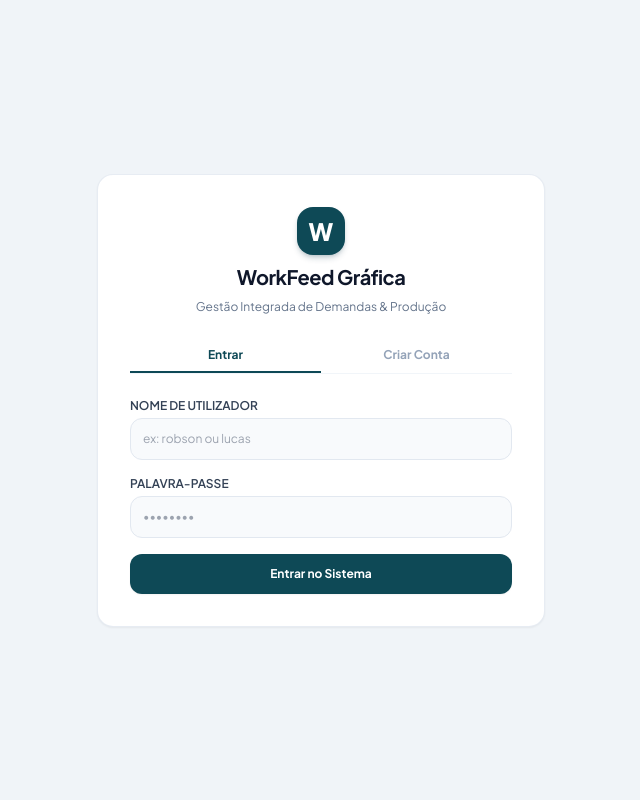
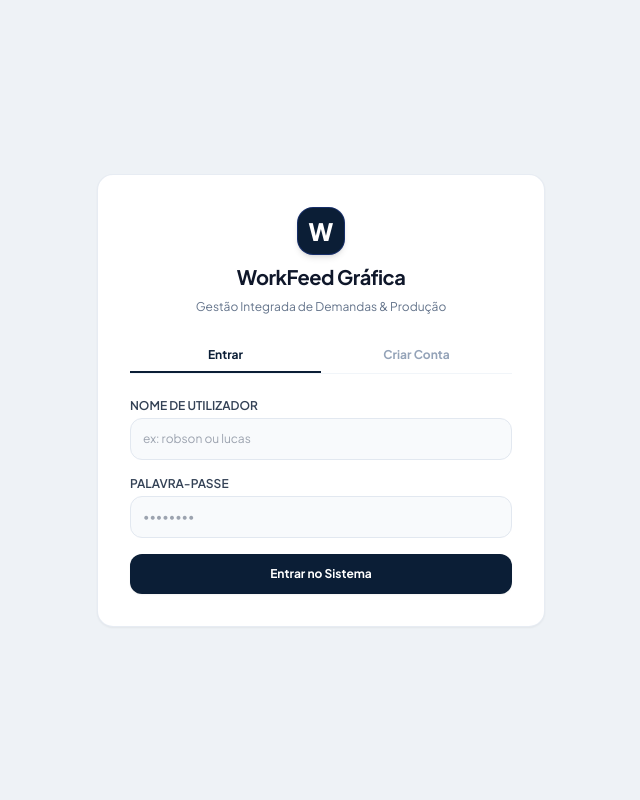
Before and after one commit to RRamos-rrs/workfeed-grafica, a FastAPI app: page /login in a window 1280 px wide. Shown: the whole page, without its empty margins (319-959 px from the left). Run offline with FastAPI, Linux system fonts and the light colour scheme; some libraries are stand-ins or nearby versions.

Commit message:
Update login.html

```diff
--- a/templates/login.html
+++ b/templates/login.html
@@ -10,12 +10,12 @@
   <link href="https://fonts.googleapis.com/css2?family=Plus+Jakarta+Sans:wght@400;500;600;700;800&display=swap" rel="stylesheet">
   <style> body { font-family: 'Plus Jakarta Sans', sans-serif; } </style>
 </head>
-<body class="bg-[#f0f4f8] min-h-screen flex items-center justify-center p-4 antialiased">
+<body class="bg-[#eef2f6] min-h-screen flex items-center justify-center p-4 antialiased">
 
   <div class="max-w-md w-full bg-white rounded-2xl border border-slate-200/80 shadow-sm p-8 space-y-6">
     <div class="text-center space-y-2">
-      <!-- ÍCONE W EM AZUL PETRÓLEO -->
-      <div class="w-12 h-12 bg-[#0e4956] rounded-2xl flex items-center justify-center text-white font-black text-2xl mx-auto shadow-md shadow-cyan-950/20">
+      <!-- ÍCONE W EM AZUL ESCURO CORPORATIVO -->
+      <div class="w-12 h-12 bg-[#0b1e36] border border-blue-900/60 rounded-2xl flex items-center justify-center text-white font-black text-2xl mx-auto shadow-md">
         W
       </div>
       <h1 class="text-xl font-bold text-slate-900 tracking-tight">WorkFeed Gráfica</h1>
@@ -28,9 +28,9 @@
     </div>
     {% endif %}
 
-    <!-- ABAS COM DETALHE EM AZUL PETRÓLEO -->
+    <!-- ABAS -->
     <div class="flex border-b border-slate-100 text-xs font-bold text-center">
-      <button onclick="toggleForm('login')" id="btn-login-tab" class="w-1/2 py-2 border-b-2 border-[#0e4956] text-[#0e4956] transition">Entrar</button>
+      <button onclick="toggleForm('login')" id="btn-login-tab" class="w-1/2 py-2 border-b-2 border-[#0b1e36] text-[#0b1e36] transition">Entrar</button>
       <button onclick="toggleForm('register')" id="btn-register-tab" class="w-1/2 py-2 border-b-2 border-transparent text-slate-400 hover:text-slate-600 transition">Criar Conta</button>
     </div>
 
@@ -38,13 +38,13 @@
     <form id="form-login" action="/login" method="post" class="space-y-4">
       <div>
         <label class="block text-xs font-semibold text-slate-700 uppercase mb-1">Nome de Utilizador</label>
-        <input required type="text" name="username" placeholder="ex: robson ou lucas" class="w-full text-xs p-3 rounded-xl border border-slate-200 focus:ring-2 focus:ring-[#0e4956] focus:border-[#0e4956] bg-slate-50 outline-none transition">
+        <input required type="text" name="username" placeholder="ex: robson ou lucas" class="w-full text-xs p-3 rounded-xl border border-slate-200 focus:ring-2 focus:ring-[#0b1e36] focus:border-[#0b1e36] bg-slate-50 outline-none transition">
       </div>
       <div>
         <label class="block text-xs font-semibold text-slate-700 uppercase mb-1">Palavra-passe</label>
-        <input required type="password" name="password" placeholder="••••••••" class="w-full text-xs p-3 rounded-xl border border-slate-200 focus:ring-2 focus:ring-[#0e4956] focus:border-[#0e4956] bg-slate-50 outline-none transition">
+        <input required type="password" name="password" placeholder="••••••••" class="w-full text-xs p-3 rounded-xl border border-slate-200 focus:ring-2 focus:ring-[#0b1e36] focus:border-[#0b1e36] bg-slate-50 outline-none transition">
       </div>
-      <button type="submit" class="w-full py-3 bg-[#0e4956] hover:bg-[#09353e] text-white font-bold rounded-xl text-xs transition shadow-sm active:scale-95">
+      <button type="submit" class="w-full py-3 bg-[#0b1e36] hover:bg-[#142d4c] text-white font-bold rounded-xl text-xs transition shadow-sm active:scale-95">
         Entrar no Sistema
       </button>
     </form>
@@ -53,22 +53,22 @@
     <form id="form-register" action="/register" method="post" class="space-y-4 hidden">
       <div>
         <label class="block text-xs font-semibold text-slate-700 uppercase mb-1">Nome Completo</label>
-        <input required type="text" name="full_name" placeholder="ex: Robson Ramos" class="w-full text-xs p-3 rounded-xl border border-slate-200 focus:ring-2 focus:ring-[#0e4956] bg-slate-50 outline-none">
+        <input required type="text" name="full_name" placeholder="ex: Robson Ramos" class="w-full text-xs p-3 rounded-xl border border-slate-200 focus:ring-2 focus:ring-[#0b1e36] bg-slate-50 outline-none">
       </div>
       <div>
         <label class="block text-xs font-semibold text-slate-700 uppercase mb-1">Nome de Utilizador (login)</label>
-        <input required type="text" name="username" placeholder="ex: robson.ramos" class="w-full text-xs p-3 rounded-xl border border-slate-200 focus:ring-2 focus:ring-[#0e4956] bg-slate-50 outline-none">
+        <input required type="text" name="username" placeholder="ex: robson.ramos" class="w-full text-xs p-3 rounded-xl border border-slate-200 focus:ring-2 focus:ring-[#0b1e36] bg-slate-50 outline-none">
       </div>
       <div>
         <label class="block text-xs font-semibold text-slate-700 uppercase mb-1">Função / Cargo</label>
-        <select name="role" class="w-full text-xs p-3 rounded-xl border border-slate-200 focus:ring-2 focus:ring-[#0e4956] bg-slate-50 font-semibold text-slate-700 outline-none">
+        <select name="role" class="w-full text-xs p-3 rounded-xl border border-slate-200 focus:ring-2 focus:ring-[#0b1e36] bg-slate-50 font-semibold text-slate-700 outline-none">
           <option value="Gestor">Gestor de Equipa</option>
           <option value="Colaborador">Colaborador (Pré-Impressão / Arte-final)</option>
         </select>
       </div>
       <div>
         <label class="block text-xs font-semibold text-slate-700 uppercase mb-1">Definir Palavra-passe</label>
-        <input required type="password" name="password" placeholder="••••••••" class="w-full text-xs p-3 rounded-xl border border-slate-200 focus:ring-2 focus:ring-[#0e4956] bg-slate-50 outline-none">
+        <input required type="password" name="password" placeholder="••••••••" class="w-full text-xs p-3 rounded-xl border border-slate-200 focus:ring-2 focus:ring-[#0b1e36] bg-slate-50 outline-none">
       </div>
       <button type="submit" class="w-full py-3 bg-emerald-600 hover:bg-emerald-700 text-white font-bold rounded-xl text-xs transition shadow-xs active:scale-95">
         Registar Utilizador
@@ -86,12 +86,12 @@
       if (type === 'login') {
         formLogin.classList.remove('hidden');
         formRegister.classList.add('hidden');
-        btnLogin.className = "w-1/2 py-2 border-b-2 border-[#0e4956] text-[#0e4956] transition";
+        btnLogin.className = "w-1/2 py-2 border-b-2 border-[#0b1e36] text-[#0b1e36] transition";
         btnRegister.className = "w-1/2 py-2 border-b-2 border-transparent text-slate-400 hover:text-slate-600 transition";
       } else {
         formLogin.classList.add('hidden');
         formRegister.classList.remove('hidden');
-        btnRegister.className = "w-1/2 py-2 border-b-2 border-[#0e4956] text-[#0e4956] transition";
+        btnRegister.className = "w-1/2 py-2 border-b-2 border-[#0b1e36] text-[#0b1e36] transition";
         btnLogin.className = "w-1/2 py-2 border-b-2 border-transparent text-slate-400 hover:text-slate-600 transition";
       }
     }
```
